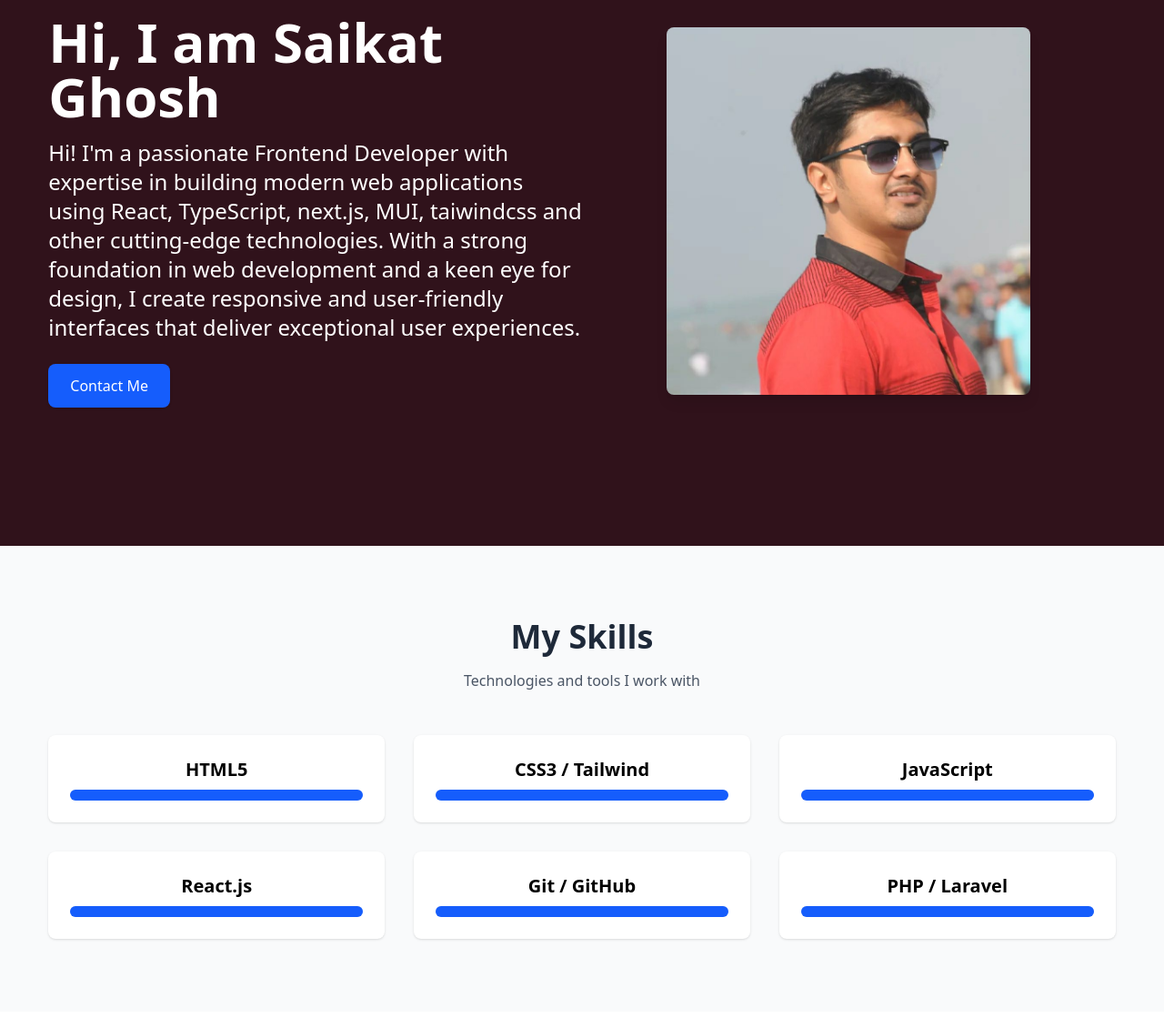
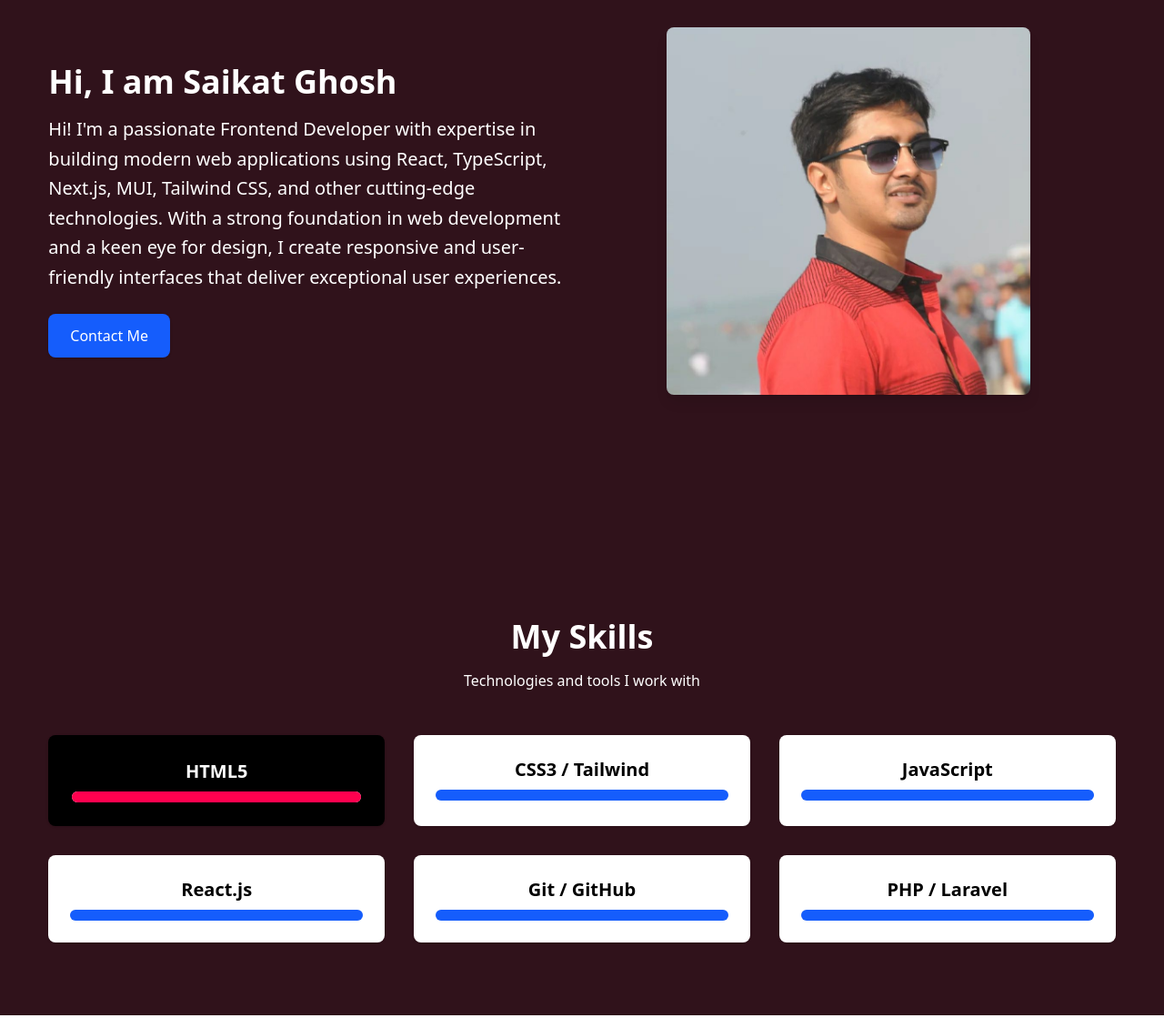
Before and after one commit to saikatghosh3/assignment3-portfolio, a website: page index.html in a window 1280 px wide. Shown: the part 200-1319 px from the top of the page at 91% size. Drawn offline with nearby package versions, Linux system fonts and the light colour scheme.

Commit message:
sections-made

```diff
--- a/index.html
+++ b/index.html
@@ -8,7 +8,8 @@
 
 </head>
 <body>
-<!-- Header -->
+<!-- Header start -->
+
 <header class="fixed w-full top-0 left-0 bg-[#0F0F0F] backdrop-blur  z-50">
   <nav class="w-11/12 mx-auto flex justify-between items-center py-4">
 
@@ -32,17 +33,17 @@
     <button id="menuBtn" class="md:hidden text-3xl text-gray-700">
 
 
-      <i id="iconOpen" class="bi bi-list"></i>
+      <i id="iconOpen" class="bi bi-list text-white"></i>
 
 
-      <i id="iconClose" class="bi bi-x-lg hidden"></i>
+      <i id="iconClose" class="bi bi-x-lg hidden text-white"></i>
 
     </button>
   </nav>
 
 
-  <div id="mobileMenu" class="hidden md:hidden bg-white border-t border-gray-200">
-    <ul class="flex flex-col py-4 text-center text-gray-700 font-medium">
+  <div id="mobileMenu" class="hidden md:hidden bg-[#30121B] ">
+    <ul class="flex flex-col py-4 text-center text-white font-medium">
       <li><a href="#hero" class="py-3 block hover:bg-gray-100 transition">Home</a></li>
       <li><a href="#skills" class="py-3 block hover:bg-gray-100 transition">Skills</a></li>
       <li><a href="#services" class="py-3 block hover:bg-gray-100 transition">Services</a></li>
@@ -51,27 +52,34 @@
     </ul>
   </div>
 </header>
+<!-- Header end -->
 
 
-<!-- Hero Section -->
+<!-- Hero Section start -->
+
 <section id="hero" class="min-h-screen flex items-center pt-32 pb-16 bg-[#30121B]">
   <div class="w-11/12 mx-auto text-center md:text-left md:flex md:items-center">
 
-    <!-- Text Content -->
+
     <div class="md:w-1/2">
-     <h1 id="dynamicTitle" class="text-4xl sm:text-5xl md:text-6xl font-bold text-white mb-4"></h1>
+<h1 class="text-xl sm:text-2xl md:text-3xl lg:text-4xl font-bold text-white mb-4">
+  <span class="inline-block whitespace-nowrap">
+    <span id="dynamicTitle"></span>
+  </span>
+</h1>
 
-      <p class="text-white text-lg sm:text-xl md:text-2xl mb-6">
-       Hi! I'm a passionate Frontend Developer with expertise in building modern web applications using React, TypeScript, next.js, MUI, taiwindcss and other cutting-edge technologies.
+    <p class="text-white text-lg sm:text-lg md:text-xl mb-6 text-left md:text-left leading-relaxed">
+  Hi! I'm a passionate Frontend Developer with expertise in building modern web applications using React, TypeScript, Next.js, MUI, Tailwind CSS, and other cutting-edge technologies.
 
-       With a strong foundation in web development and a keen eye for design, I create responsive and user-friendly interfaces that deliver exceptional user experiences.
-      </p>
+  With a strong foundation in web development and a keen eye for design, I create responsive and user-friendly interfaces that deliver exceptional user experiences.
+</p>
+
       <a href="#contact" class="inline-block bg-blue-600 text-white font-medium px-6 py-3 rounded-lg shadow hover:bg-blue-700 transition">
         Contact Me
       </a>
     </div>
 
-    <!-- Image -->
+
     <div class="w-full md:w-1/2 mt-10 md:mt-0 flex justify-center">
       <img
         src="../assets/saikatPicture.jpg"
@@ -83,23 +91,26 @@
   </div>
 </section>
 
+<!-- Hero Section end  -->
 
 
+<!-- Skills Section start -->
 
-<!-- Skills Section -->
-<section id="skills" class="py-20 bg-gray-50">
+<section id="skills" class="py-20 bg-[#30121B] ">
   <div class="w-11/12 mx-auto text-center">
-    <h2 class="text-4xl font-bold text-gray-800 mb-4">My Skills</h2>
-    <p class="text-gray-600 mb-12">Technologies and tools I work with</p>
+    <h2 class="text-4xl font-bold mb-4 text-white">My Skills</h2>
+    <p class="text-white mb-12">Technologies and tools I work with</p>
 
     <!-- Skills Grid -->
     <div class="grid gap-8 sm:grid-cols-2 md:grid-cols-3">
 
       <!-- Skill Card -->
-      <div class="bg-white p-6 rounded-lg shadow hover:shadow-lg transition">
-        <h3 class="font-semibold text-xl mb-2">HTML5</h3>
+      <div class="bg-black p-6 rounded-lg shadow hover:shadow-lg transition
+            border-2 border-transparent hover:border-[#FF014F]">
+
+        <h3 class="font-semibold text-white text-xl mb-2">HTML5</h3>
         <div class="w-full bg-gray-200 rounded-full h-3">
-          <div class="bg-blue-600 h-3 rounded-full w-95%"></div>
+          <div class=" bg-[#FF014F] h-3 rounded-full w-95%"></div>
         </div>
       </div>
 
@@ -141,10 +152,10 @@
     </div>
   </div>
 </section>
+<!-- Skills Section end -->
 
 
-
-<!-- Services Section -->
+<!-- Services Section start -->
 <section id="services" class="py-20 bg-white">
   <div class="w-11/12 mx-auto text-center">
     <h2 class="text-4xl font-bold text-gray-800 mb-4">Services I Offer</h2>
@@ -222,7 +233,8 @@
 
 
 
-<!-- Work Experience Section -->
+<!-- Work Experience Section  start-->
+
 <section id="work" class="py-20 bg-gray-50">
   <div class="w-11/12 mx-auto text-center">
 
@@ -312,13 +324,14 @@
   </div>
 </section>
 
+<!-- Work Experience Section  end-->
 
 
 
 
 
+<!-- Contact Section  start -->
 
-<!-- Contact Section -->
 <section id="contact" class="py-20 bg-gray-50">
   <div class="w-11/12 mx-auto max-w-6xl flex flex-col md:flex-row items-center gap-12">
 
@@ -345,6 +358,7 @@
   </div>
 </section>
 
+<!-- Contact Section  end -->
 
 
 <!-- scroll to top section start  -->
@@ -359,7 +373,8 @@
 
 
 
-<!-- Footer -->
+<!-- Footer start -->
+
 <footer class="bg-gray-900 text-white py-16">
   <div class="w-11/12 mx-auto max-w-6xl grid grid-cols-1 sm:grid-cols-2 md:grid-cols-4 gap-8">
 
@@ -429,7 +444,7 @@
 </footer>
 
 
-
+<!-- Footer end -->
 
 
 <script src="https://kit.fontawesome.com/a076d05399.js" crossorigin="anonymous"></script>
--- a/src/script.js
+++ b/src/script.js
@@ -18,11 +18,10 @@ btn.addEventListener("click", () => {
 
 // Typing effect for dynamic title
 
-
 const text = "Hi, I am Saikat Ghosh";
 const typingSpeed = 80;
 const eraseSpeed = 40;
-  const repeatTimes = 10;
+const repeatTimes = 25;
 
 let index = 0;
 let count = 0;
@@ -34,7 +33,7 @@ btn.addEventListener("click", () => {
   if (count >= repeatTimes) return;
 
   if (!isDeleting) {
-      title.innerHTML = text.slice(0, index);
+    title.textContent = text.slice(0, index);
     index++;
 
     if (index > text.length) {
@@ -43,7 +42,7 @@ btn.addEventListener("click", () => {
       return;
     }
   } else {
-      title.innerHTML = text.slice(0, index);
+    title.textContent = text.slice(0, index);
     index--;
 
     if (index < 0) {
@@ -61,14 +60,11 @@ btn.addEventListener("click", () => {
 
 
 
-
-
-
   // scroll to top button script start
 
   const scrollBtn = document.getElementById("scrollTopBtn");
 
-  // Show button after scrolling down 200px
+
   window.addEventListener("scroll", () => {
     if (window.scrollY > 200) {
       scrollBtn.classList.remove("hidden");
@@ -77,7 +73,7 @@ btn.addEventListener("click", () => {
     }
   });
 
-  // Scroll to top smoothly
+
   scrollBtn.addEventListener("click", () => {
     window.scrollTo({
       top: 0,
```
Also changed, not shown: src/output.css. Lines whose indentation alone changed are shown as unchanged.
